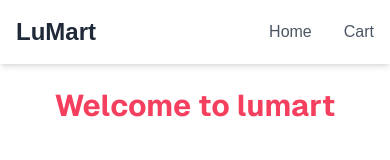
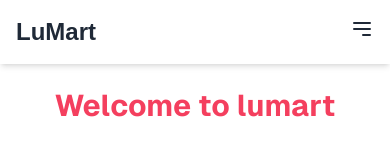
Before and after one commit to ZhitingLu/lumart, a Next.js app: page / in a window 390 px wide. Shown: the top 160 px of the page. Built offline with nearby package versions, Linux system fonts and the light colour scheme.

Commit message:
added burger menu for mobile responsiveness

```diff
--- a/app/components/Header.tsx
+++ b/app/components/Header.tsx
@@ -1,16 +1,53 @@
+"use client";
+import { useState } from "react";
 
 const Header = () => {
+    const [isOpen, setIsOpen] = useState(false);
+
+    const toggleMenu = () => {
+        setIsOpen(!isOpen); // toggle menu open/close
+    }
     return (
         <header className="bg-white shadow-md py-4">
             <div className="container mx-auto px-4 flex justify-between items-center">
                 <div className="text-2xl font-bold text-gray-800">
                     <a href="/">LuMart</a>
                 </div>
-                <nav className="space-x-8">
+                <nav className="hidden md:flex space-x-8">
                     <a className="text-gray-600 hover:text-gray-900 transition-colors duration-200" href="/">Home</a>
                     <a className="text-gray-600 hover:text-gray-900 transition-colors duration-200" href="/cart">Cart</a>
                 </nav>
+
+                <div className="md:hidden">
+                    <button onClick={toggleMenu} className="text-gray-800 focus:outline-none">
+                        <svg
+                            className="w-6 h-6"
+                            fill="none"
+                            stroke="currentColor"
+                            viewBox="0 0 24 24"
+                            xmlns="http://www.w3.org/2000/svg"
+                        >
+                            <path
+                                strokeLinecap="round"
+                                strokeLinejoin="round"
+                                strokeWidth={2}
+                                d={!isOpen ? "M4 6h16M4 12h16m-7 6h7" : "M6 18L18 6M6 6l12 12"}
+                            />
+                        </svg>
+                    </button>
+
+                </div>
             </div>
+            <nav
+                className={`md:hidden ${isOpen ? "block" : "hidden"} bg-blue-700`}
+            >
+                <a href="/" className="block px-4 py-2 text-white hover:bg-blue-500">
+                    Home
+                </a>
+                <a href="/cart" className="block px-4 py-2 text-white hover:bg-blue-500">
+                    Cart
+                </a>
+            </nav>
         </header >
     );
 }
```
